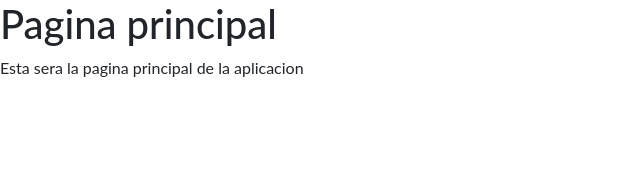
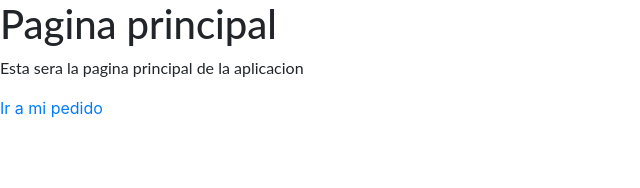
Before and after one commit to Proyecto-Arquitectura-de-software/front-undomicilio, a React (Create React App) app: page / in a window 1280 px wide. Shown: the top 188 px of the page, without its empty margins (0-640 px from the left). Built offline with nearby package versions, Linux system fonts and the light colour scheme.

Commit message:
Prueba con Link

```diff
--- a/src/components/Home.js
+++ b/src/components/Home.js
@@ -1,4 +1,5 @@
 import React, { Component } from 'react';
+import {Link} from 'react-router-dom';
 
 class Home extends Component {
     constructor() {
@@ -18,6 +19,7 @@
               <p>
                 Esta sera la pagina principal de la aplicacion
               </p>
+              <Link to ='/mipedido'>Ir a mi pedido </Link>
           </div>
       );
     }
```
